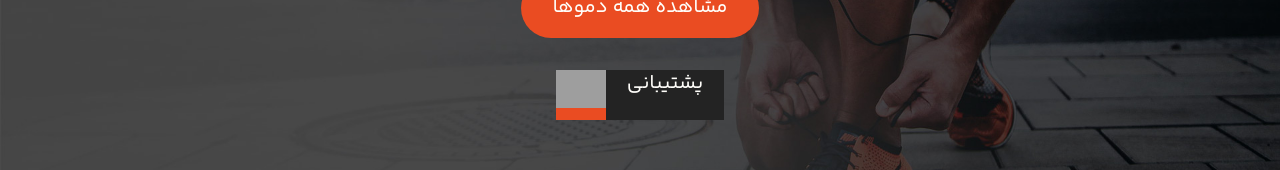
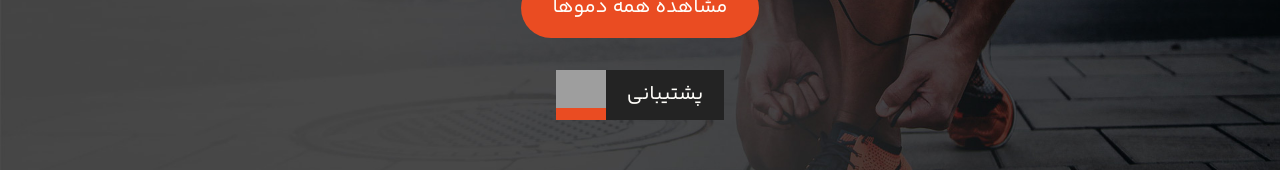
Before and after one commit to mahyarErshad/gimnas, a React (Vite) app: page / in a window 1280 px wide. Shown: the part 558-728 px from the top of the page. Built offline with nearby package versions, Linux system fonts and the light colour scheme; grey boxes are pictures that could not be loaded.

Commit message:
Created flex-full-center class

```diff
--- a/src/components/Utils/Buttons/HeaderSliderButton/HeaderSliderButton.jsx
+++ b/src/components/Utils/Buttons/HeaderSliderButton/HeaderSliderButton.jsx
@@ -3,7 +3,7 @@ import React from "react";
 function HeaderSliderButton(props) {
   return (
     <button className="flex flex-nowrap items-center z-10 text-xl outline-none border-none w-[10.5rem] h-[3.125rem]">
-      <span className="bg-[#232323] text-white flex-grow h-full">{props.title}</span>
+      <span className="bg-[#232323] text-white flex-grow h-full flex items-center justify-center">{props.title}</span>
       <div className="h-full bg-primary w-[3.125rem]">
         <img className="flip" src={props.image} alt={props.title} />
       </div>
--- a/src/index.css
+++ b/src/index.css
@@ -96,3 +96,8 @@ header {
 .flip{
   transform: scaleX(-1)
 }
+.flex-full-center{
+  display: flex;
+  justify-content: center;
+  align-items: center;
+}
```
